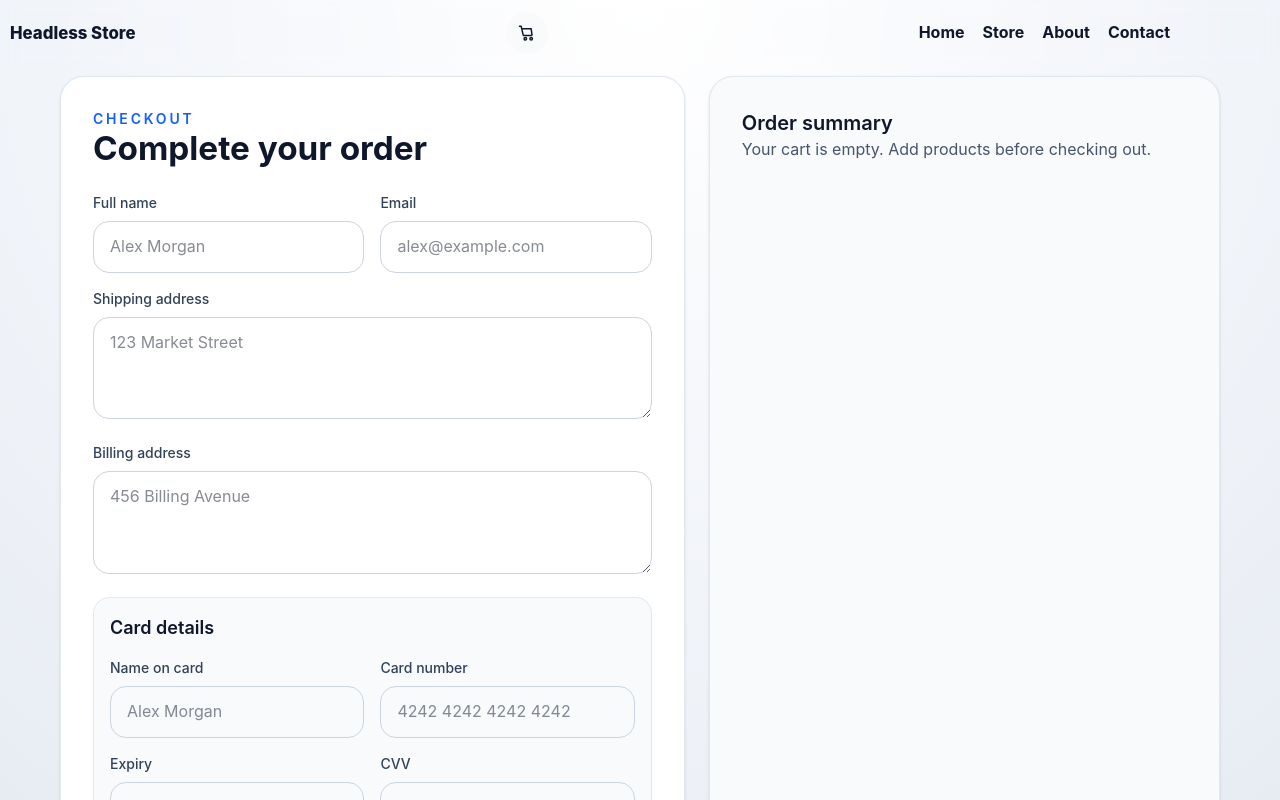
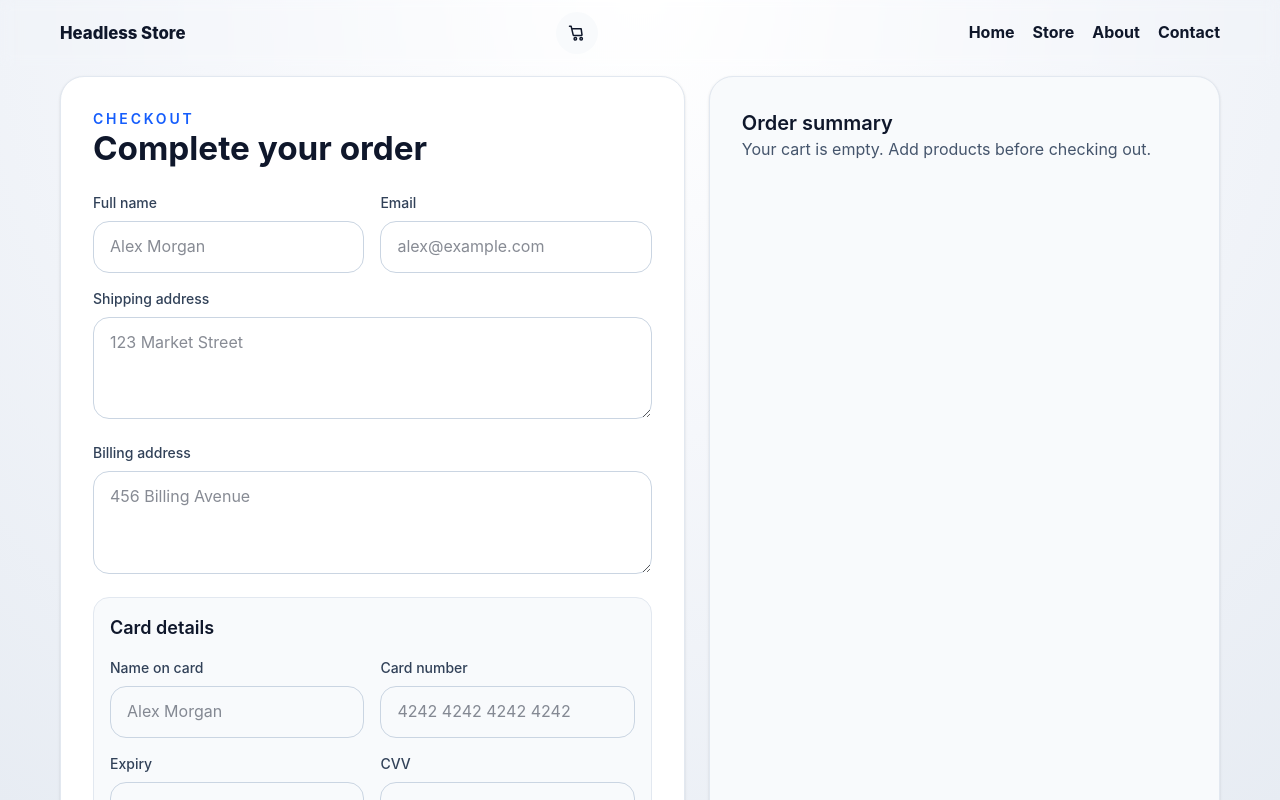
Before and after one commit to lucasdrew448-cmd/ecommerce, a Next.js app: page /checkout in a window 1280 px wide. Shown: the top 800 px of the page. Built offline with nearby package versions, Linux system fonts and the light colour scheme.

Commit message:
fix: adjust margin in header-inner for improved layout

```diff
--- a/app/globals.css
+++ b/app/globals.css
@@ -234,7 +234,7 @@ p {
 
 .header-inner {
   max-width: 1180px;
-  margin: 5px, 10px;
+  margin: 0 auto;
   padding: 12px 10px;
   display: flex;
   align-items: center;
```
